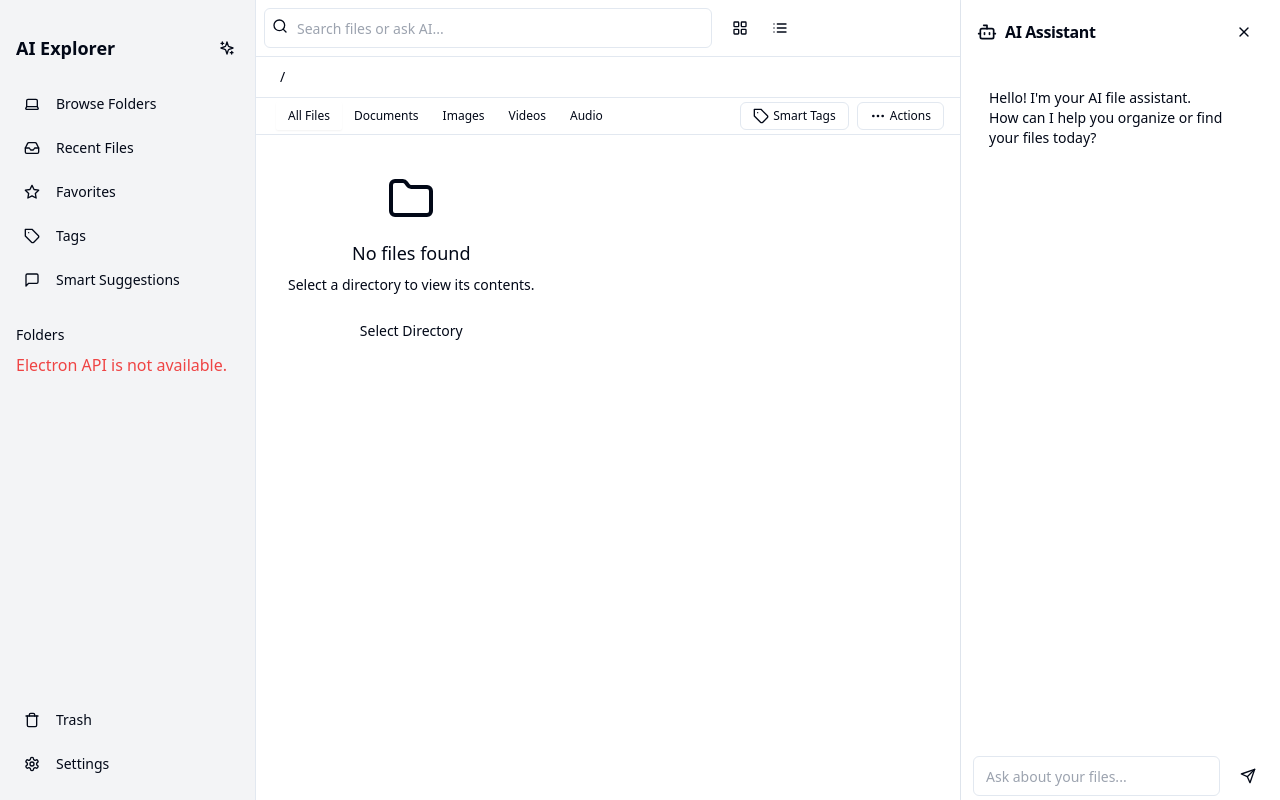
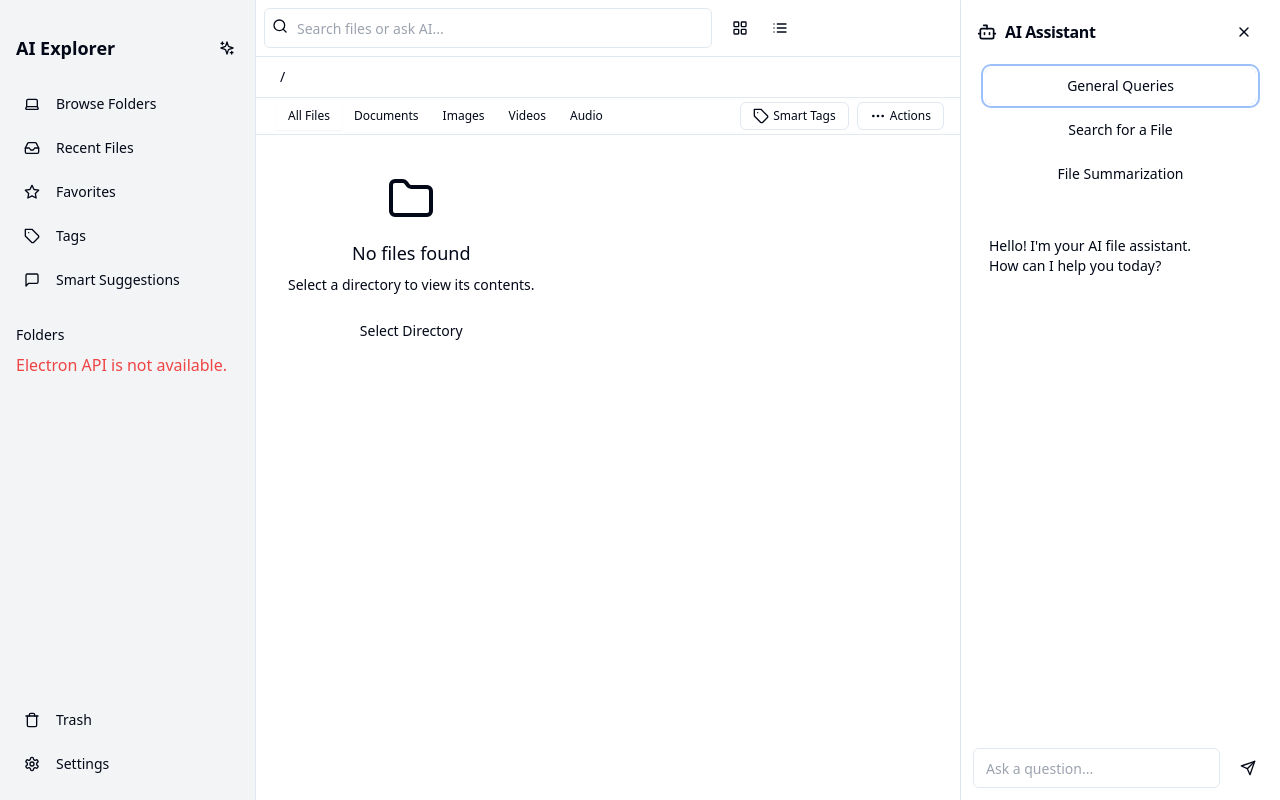
Before and after one commit to anaygandhi/ferd.ai, a Next.js app in the folder app/: page / in a window 1280 px wide. Both pictures are taken after a click on the button 227 px from the left and 48 px from the top of the page. Built offline with nearby package versions, Linux system fonts and the light colour scheme.

Commit message:
buttons to choose type of query for ai-assistant

```diff
--- a/app/app/globals.css
+++ b/app/app/globals.css
@@ -76,3 +76,44 @@
     color: hsl(var(--foreground));
   }
 }
+
+/* Custom styles for chat tab buttons */
+.chat-tab-button {
+  display: inline-flex;
+  align-items: center;
+  justify-center: center;
+  gap: 0.5rem;
+  padding: 0.5rem 1rem;
+  font-size: 0.875rem; /* Text size */
+  font-weight: 500; /* Medium weight */
+  border-radius: 0.375rem; /* Rounded corners */
+  transition: background-color 0.2s, color 0.2s;
+  white-space: nowrap;
+}
+
+.chat-tab-button-default {
+  background-color: var(--primary);
+  color: var(--primary-foreground);
+}
+
+.chat-tab-button-default:hover {
+  background-color: var(--primary-hover);
+}
+
+.chat-tab-button-secondary {
+  background-color: var(--secondary);
+  color: var(--secondary-foreground);
+}
+
+.chat-tab-button-secondary:hover {
+  background-color: var(--secondary-hover);
+}
+
+.chat-tab-button-ghost {
+  background-color: transparent;
+  color: var(--accent-foreground);
+}
+
+.chat-tab-button-ghost:hover {
+  background-color: var(--accent);
+}
--- a/app/components/ai-assistant.tsx
+++ b/app/components/ai-assistant.tsx
@@ -17,11 +17,12 @@ export function AIAssistant({ onClose, currentPath, selectedFiles }: AIAssistant
   const [messages, setMessages] = useState([
     {
       role: "assistant",
-      content: "Hello! I'm your AI file assistant. How can I help you organize or find your files today?",
+      content: "Hello! I'm your AI file assistant. How can I help you today?",
     },
   ]);
   const [input, setInput] = useState("");
-  const [loading, setLoading] = useState(false); // Add loading state
+  const [loading, setLoading] = useState(false);
+  const [queryType, setQueryType] = useState<"general" | "search" | "summarize">("general"); // Track query type
 
   const handleSend = async () => {
     if (!input.trim()) return;
@@ -34,34 +35,19 @@ export function AIAssistant({ onClose, currentPath, selectedFiles }: AIAssistant
     setLoading(true);
 
     try {
-      // Check if running in WSL
-      const isWSL = (window as any).electronAPI?.isWSL ? (window as any).electronAPI.isWSL() : false;
-
-      // Append the current path and WSL context to the prompt
-      const fullPrompt = `If the following prompt is not relevant to path, then
-      disregard the following. However, this is the current path I am, so relate
-      any path-related queries to this: ${currentPath}
-      ${isWSL ? "Note: This is a WSL environment, so paths may include /mnt/." : ""}
-      \n
-      Now this is the actual query. If it isn't relevant to the path, then don't
-      mention the path:
-      \n${input}`;
+      const action = "generate"; // Default action for all query types
+      const params = { prompt: input }; // Default parameters
 
       const response = await fetch("http://localhost:8321/ai-assistant", {
         method: "POST",
         headers: {
           "Content-Type": "application/json",
         },
-        body: JSON.stringify({
-          action: "generate",
-          params: {
-            prompt: fullPrompt,
-          },
-        }),
+        body: JSON.stringify({ action, params }),
       });
 
       if (!response.ok) {
-        throw new Error("Failed to fetch AI response");
+        throw new Error(`Failed to fetch AI response: ${response.status} - ${response.statusText}`);
       }
 
       const data = await response.json();
@@ -69,21 +55,23 @@ export function AIAssistant({ onClose, currentPath, selectedFiles }: AIAssistant
 
       // Add assistant's response
       setMessages((prev) => [...prev, { role: "assistant", content: aiResponse }]);
-    } catch (error) {
+    } catch (error: any) {
       console.error("Error fetching AI response:", error);
       setMessages((prev) => [
         ...prev,
-        { role: "assistant", content: "An error occurred while fetching the response. Please try again later." },
+        { role: "assistant", content: `An error occurred: ${error.message}` },
       ]);
     } finally {
-      setLoading(false); // Reset loading state
+      setLoading(false);
     }
   };
 
   return (
-    <div className="w-80 border-l bg-background">
-      <Card className="h-full rounded-none border-0">
-        <CardHeader className="flex flex-row items-center justify-between space-y-0 px-4 py-3">
+    <div className="w-80 border-l bg-background flex flex-col h-full">
+      <Card className="h-full rounded-none border-0 flex flex-col">
+        {/* Header */}
+        <CardHeader className="flex flex-col space-y-2 px-4 py-3">
+          <div className="flex items-center justify-between">
             <div className="flex items-center gap-2">
               <Bot className="h-5 w-5 text-primary" />
               <CardTitle className="text-base">AI Assistant</CardTitle>
@@ -91,9 +79,46 @@ export function AIAssistant({ onClose, currentPath, selectedFiles }: AIAssistant
             <Button variant="ghost" size="icon" onClick={onClose}>
               <X className="h-4 w-4" />
             </Button>
+          </div>
+
+          {/* Query Type Buttons */}
+          <div className="flex flex-col gap-2 px-2 py-2">
+            <Button
+              variant={queryType === "general" ? "secondary" : "ghost"}
+              size="sm"
+              className={`w-full text-center ${
+                queryType === "general" ? "ring-2 ring-primary ring-offset-2" : ""
+              }`}
+              onClick={() => setQueryType("general")}
+            >
+              General Queries
+            </Button>
+            <Button
+              variant={queryType === "search" ? "secondary" : "ghost"}
+              size="sm"
+              className={`w-full text-center ${
+                queryType === "search" ? "ring-2 ring-primary ring-offset-2" : ""
+              }`}
+              onClick={() => setQueryType("search")}
+            >
+              Search for a File
+            </Button>
+            <Button
+              variant={queryType === "summarize" ? "secondary" : "ghost"}
+              size="sm"
+              className={`w-full text-center ${
+                queryType === "summarize" ? "ring-2 ring-primary ring-offset-2" : ""
+              }`}
+              onClick={() => setQueryType("summarize")}
+            >
+              File Summarization
+            </Button>
+          </div>
         </CardHeader>
-        <CardContent className="p-0">
-          <ScrollArea className="h-[calc(100vh-120px)]">
+
+        {/* Chat Content */}
+        <CardContent className="flex-1 p-0 overflow-hidden">
+          <ScrollArea className="h-full">
             <div className="flex flex-col gap-3 p-4">
               {messages.map((message, index) => (
                 <div key={index} className={`flex ${message.role === "assistant" ? "justify-start" : "justify-end"}`}>
@@ -117,15 +142,17 @@ export function AIAssistant({ onClose, currentPath, selectedFiles }: AIAssistant
             </div>
           </ScrollArea>
         </CardContent>
+
+        {/* Input Box */}
         <CardFooter className="p-3">
           <div className="flex w-full items-center gap-2">
             <Input
-              placeholder="Ask about your files..."
+              placeholder="Ask a question..."
               value={input}
               onChange={(e) => setInput(e.target.value)}
               onKeyDown={(e) => e.key === "Enter" && handleSend()}
               className="flex-1"
-              disabled={loading} // Disable input while loading
+              disabled={loading}
             />
             <Button size="icon" onClick={handleSend} disabled={loading}>
               <Send className="h-4 w-4" />
```
Lines whose indentation alone changed are shown as unchanged.
